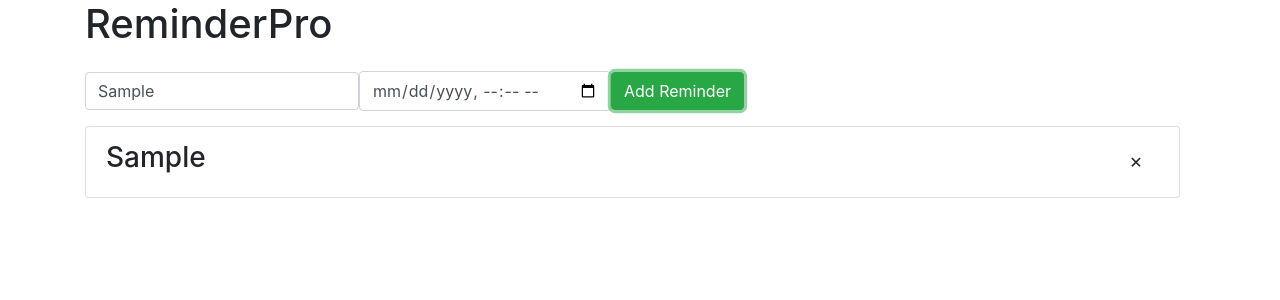
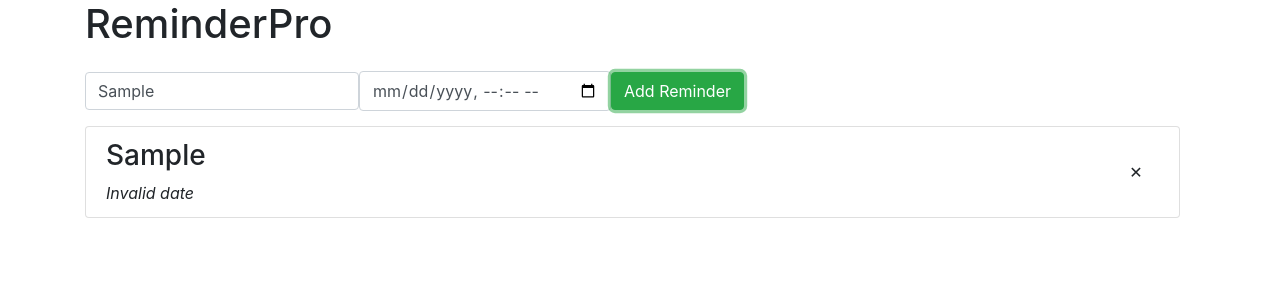
Before and after one commit to neilreyes/reminderpro, a React (Create React App) app: page / in a window 1280 px wide. Both pictures are taken after typing "Sample" into the empty fields and a click on the button "Add Reminder". Shown: the top 300 px of the page. Built offline with nearby package versions, Linux system fonts and the light colour scheme.

Commit message:
Uses  moment.js to format due date to readable date

```diff
--- a/src/components/App.jsx
+++ b/src/components/App.jsx
@@ -1,6 +1,7 @@
 import React, { Component } from 'react';
 import { connect } from 'react-redux';
 import { addReminder, deleteReminder } from '../actions';
+import moment from 'moment';
 
 class App extends Component {
   constructor(props){
@@ -50,7 +51,7 @@ class App extends Component {
               <li key={reminder.id} className="list-group-item">
                 <div className="list-item">
                   <h3>{reminder.text}</h3>
-                  <em>{reminder.dueDate}</em>
+                  <em>{moment(new Date(reminder.dueDate)).fromNow()}</em>
                 </div>
                 <div
                   className="list-item delete-button"
```
